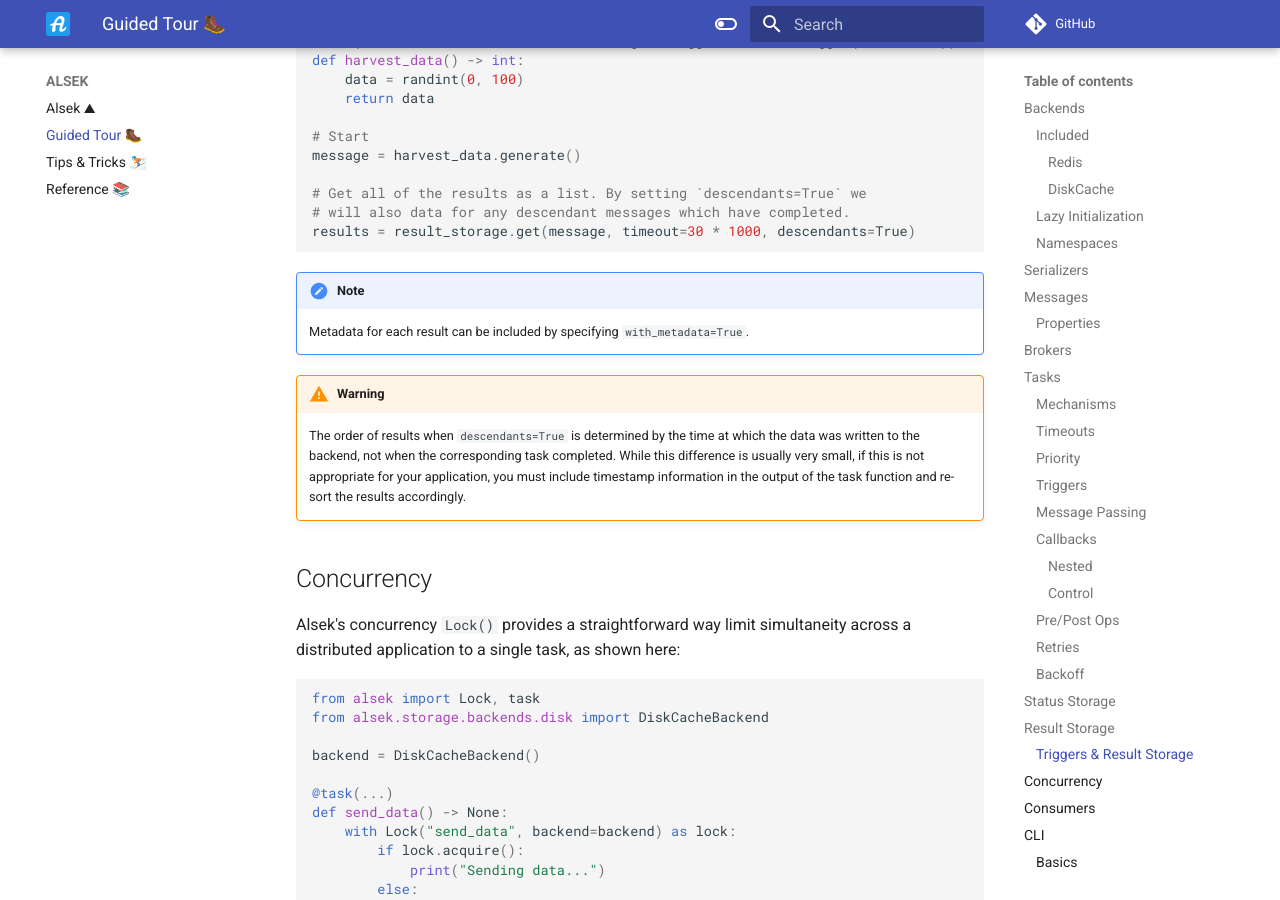
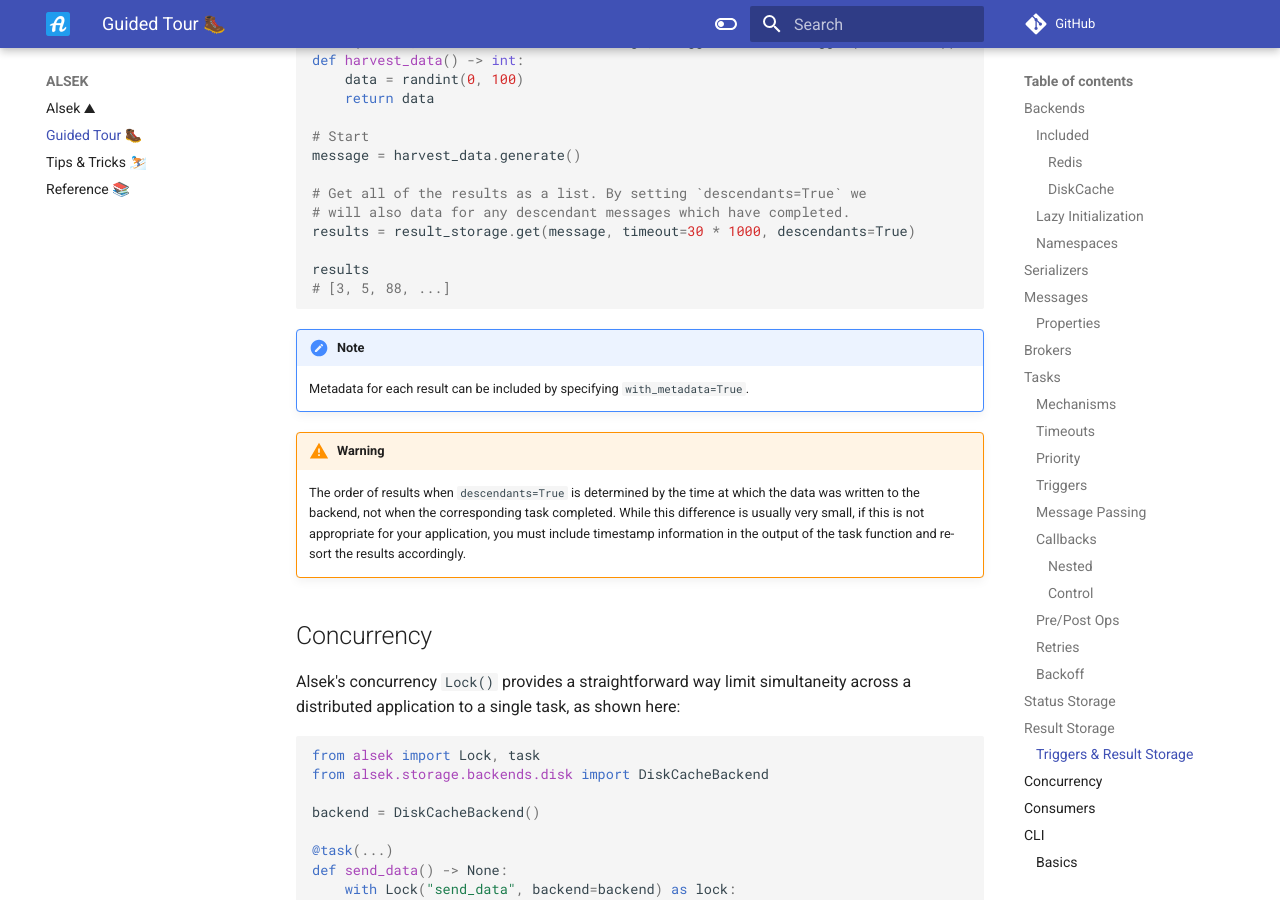
Before and after one commit to TariqAHassan/alsek, an MkDocs documentation site: the page built from docs/guided_tour.md, in a window 1280 px wide and 900 px high, scrolled down 13944 px. Built offline with MkDocs 1.6.1 and Material for MkDocs 9.7.7, drawn with Linux system fonts in a browser that asks for light colours; comment, search, counter and statistics services are not loaded.

Commit message:
Improve example

````diff
--- a/docs/guided_tour.md
+++ b/docs/guided_tour.md
@@ -690,6 +690,9 @@
 # Get all of the results as a list. By setting `descendants=True` we
 # will also data for any descendant messages which have completed.
 results = result_storage.get(message, timeout=30 * 1000, descendants=True)
+
+results
+# [3, 5, 88, ...]
 ```
 
 !!! note
````
